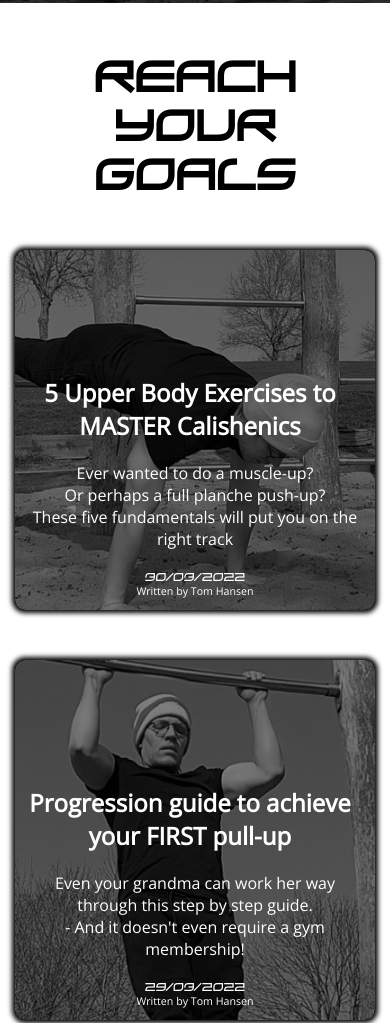
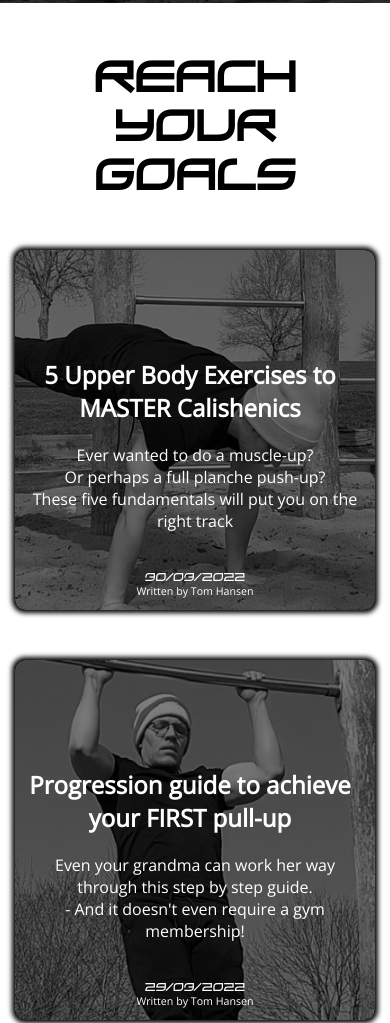
Before and after one commit to Tomme-git/online_magazine, a plain HTML site: page calistudents/index.html in a window 390 px wide. Shown: the part 841-1864 px from the top of the page. Drawn offline with nearby package versions, Linux system fonts and the light colour scheme.

Commit message:
Update main.css

```diff
--- a/calistudents/styles/main.css
+++ b/calistudents/styles/main.css
@@ -432,10 +432,15 @@ footer > a {
     margin-bottom: 0;
   }
 
+  .articleteaser h2 {
+    padding: 30% 10px 10px 0;
+  }
+
   main > section > h2 {
     width: 60vw;
     margin: 10vh auto 10vh auto;
   }
+
 }
 
 @media only screen and (max-width: 768px) {
```
